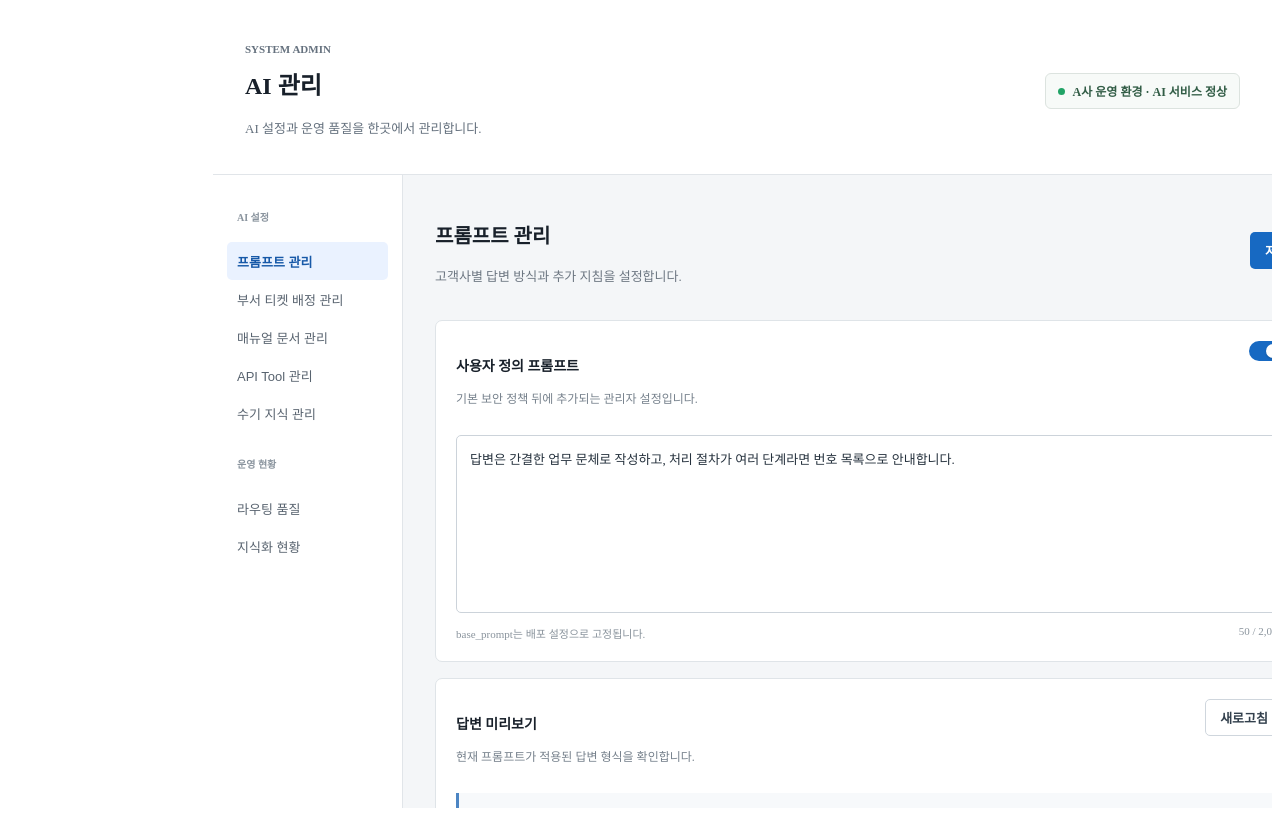
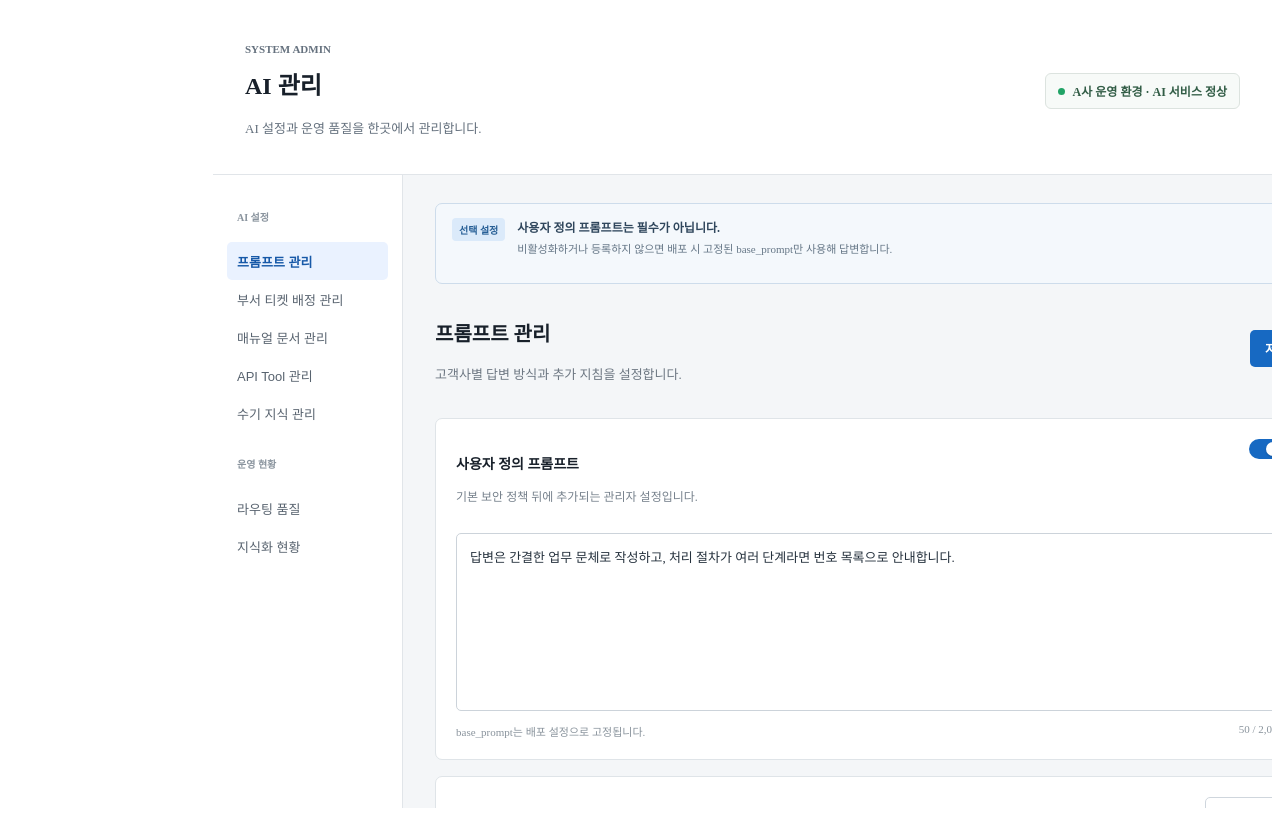
Before and after one commit to jin605/Workipedia-fe-test, a Vue app: page /ai-admin in a window 1280 px wide. Built offline with nearby package versions, Linux system fonts and the light colour scheme; the HTML template or start-up script is replaced by a standard one.

Commit message:
feat : 필수/선택 정보 업데이트

```diff
--- a/src/views/admin/AiAdminWireframeView.vue
+++ b/src/views/admin/AiAdminWireframeView.vue
@@ -12,6 +12,51 @@ const sections: { id: Section; label: string; group: string }[] = [
   { id: 'routing', label: '라우팅 품질', group: '운영 현황' },
   { id: 'sync', label: '지식화 현황', group: '운영 현황' },
 ]
+
+const sectionNotices: Record<Section, { label: string; tone: 'optional' | 'required' | 'monitor'; title: string; description: string }> = {
+  prompt: {
+    label: '선택 설정',
+    tone: 'optional',
+    title: '사용자 정의 프롬프트는 필수가 아닙니다.',
+    description: '비활성화하거나 등록하지 않으면 배포 시 고정된 base_prompt만 사용해 답변합니다.',
+  },
+  department: {
+    label: '선택 설정',
+    tone: 'optional',
+    title: '배정 기준을 등록하지 않아도 티켓 기능은 정상 동작합니다.',
+    description: '추천 근거가 없거나 점수가 부족한 티켓은 공통 접수 큐로 이동하며, 관리자가 담당 부서를 지정합니다.',
+  },
+  documents: {
+    label: '선택 데이터',
+    tone: 'optional',
+    title: '매뉴얼 문서가 없어도 AI 서비스는 구동됩니다.',
+    description: '매뉴얼 RAG에서 답을 찾지 못하면 Tool, 해결 티켓 이력, 티켓 생성 순서로 다음 경로를 실행합니다.',
+  },
+  tools: {
+    label: '선택 기능',
+    tone: 'optional',
+    title: 'API Tool은 고객사가 제공하는 연동 기능이 있을 때만 등록합니다.',
+    description: '활성 Tool이 없으면 실시간 데이터 조회 단계를 건너뛰고 다음 RAG 또는 티켓 생성 단계로 이동합니다.',
+  },
+  knowledge: {
+    label: '선택 데이터',
+    tone: 'optional',
+    title: '수기 지식은 문서에 없는 정보를 보완하는 선택 데이터입니다.',
+    description: '등록하지 않아도 기존 매뉴얼, 워키, Tool과 해결 티켓 이력을 이용해 답변합니다.',
+  },
+  routing: {
+    label: '운영 확인',
+    tone: 'monitor',
+    title: '라우팅 품질 화면은 서비스 구동에 필요한 설정이 아닙니다.',
+    description: '추천 부서와 최종 처리 부서의 차이를 확인하고 배정 기준과 임계값을 개선할 때 사용합니다.',
+  },
+  sync: {
+    label: '조건부 필수',
+    tone: 'required',
+    title: '승인 지식을 RAG에 활용한다면 동기화 상태 확인이 필요합니다.',
+    description: '동기화 실패가 전체 AI 서비스를 중단시키지는 않지만, 실패한 지식은 검색 결과에 반영되지 않습니다.',
+  },
+}
 
 const activeSection = ref<Section>('prompt')
 const savedNotice = ref('')
@@ -105,6 +150,14 @@ function onManualFileChange(event: Event) {
 
       <section class="workspace">
         <div v-if="savedNotice" class="toast">{{ savedNotice }}</div>
+
+        <div class="requirement-notice" :class="`requirement-notice--${sectionNotices[activeSection].tone}`">
+          <span class="requirement-label">{{ sectionNotices[activeSection].label }}</span>
+          <div>
+            <strong>{{ sectionNotices[activeSection].title }}</strong>
+            <p>{{ sectionNotices[activeSection].description }}</p>
+          </div>
+        </div>
 
         <template v-if="activeSection === 'prompt'">
           <div class="workspace-title">
@@ -393,6 +446,7 @@ function onManualFileChange(event: Event) {
           </div>
           <button aria-label="닫기" @click="departmentModalOpen = false">×</button>
         </div>
+        <div class="modal-notice">선택 설정입니다. 미등록 부서와 신뢰도 기준을 통과하지 못한 티켓은 공통 접수 큐로 이동합니다.</div>
         <label>대상 부서
           <select>
             <option>부서를 선택하세요</option>
@@ -437,6 +491,15 @@ function onManualFileChange(event: Event) {
 .header-copy { margin-top: 5px; color: #65717e; font-size: 13px; }
 .header-state { display: flex; align-items: center; gap: 8px; padding: 8px 12px; border: 1px solid #dce3df; border-radius: 6px; background: #f7faf8; color: #315c45; font-size: 12px; font-weight: 600; }
 .status-dot { width: 7px; height: 7px; border-radius: 50%; background: #21a366; }
+.requirement-notice { margin-bottom: 18px; padding: 14px 16px; border: 1px solid #cddceb; border-radius: 7px; background: #f4f8fc; display: flex; align-items: flex-start; gap: 12px; }
+.requirement-label { flex-shrink: 0; padding: 4px 7px; border-radius: 4px; font-size: 10px; font-weight: 700; }
+.requirement-notice strong { color: #2f465c; font-size: 12px; }
+.requirement-notice p { margin-top: 5px; color: #667787; font-size: 11px; line-height: 1.5; }
+.requirement-notice--optional .requirement-label { background: #dbeafa; color: #275f96; }
+.requirement-notice--monitor { border-color: #d9dce0; background: #f7f8f9; }
+.requirement-notice--monitor .requirement-label { background: #e8eaed; color: #59636d; }
+.requirement-notice--required { border-color: #ead7a9; background: #fff9eb; }
+.requirement-notice--required .requirement-label { background: #f6e4b7; color: #7c5812; }
 .admin-shell { display: grid; grid-template-columns: 190px minmax(0, 1fr); min-height: calc(100vh - 116px); }
 .section-nav { padding: 24px 14px; background: #fff; border-right: 1px solid #e1e5e9; }
 .section-group { padding: 0 10px 8px; color: #8a949e; font-size: 10px; font-weight: 700; text-transform: uppercase; }
@@ -548,6 +611,7 @@ code { padding: 2px 5px; border-radius: 3px; background: #f0f2f4; color: #485561
 .modal-header h2 { font-size: 17px; }
 .modal-header p { margin-top: 4px; color: #76818c; font-size: 11px; }
 .modal-header button { width: 30px; height: 30px; border: 0; background: transparent; color: #66727d; font-size: 22px; cursor: pointer; }
+.modal-notice { padding: 10px 12px; border-left: 3px solid #75a1cf; background: #f3f7fb; color: #627587; font-size: 10px; line-height: 1.5; }
 .modal label { display: flex; flex-direction: column; gap: 6px; color: #52606c; font-size: 11px; font-weight: 700; }
 .modal input, .modal select, .modal textarea { width: 100%; min-height: 38px; padding: 9px 10px; border: 1px solid #ccd3da; border-radius: 5px; background: #fff; color: #26323d; font: inherit; font-size: 12px; }
 .modal textarea { min-height: 86px; resize: vertical; }
```
Also changed, not shown: 14 other files (tests, documents, lock files or other folders).
